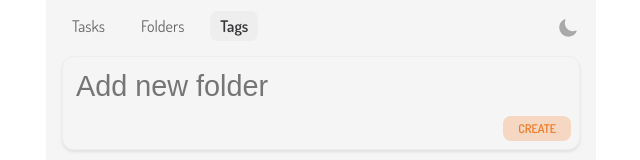
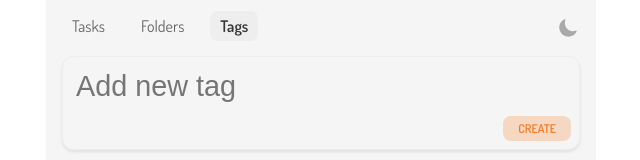
Before and after one commit to mDep07/todo-app, a React (Create React App) app: page /tags in a window 1280 px wide. Shown: the top 160 px of the page, without its empty margins (319-959 px from the left). Built offline with nearby package versions, Linux system fonts and the light colour scheme.

Commit message:
Tags pages, form and hook

```diff
--- a/src/Pages/Tags.tsx
+++ b/src/Pages/Tags.tsx
@@ -1,14 +1,38 @@
 import React from 'react';
 
 import { ITag } from '../interfaces/tag'
+import useTags from '../hooks/useTags';
 
+import TagsService from '../services/tags';
 import TagsForm from '../components/Tags/TagsForm';
 
 export default function Tags() {
+  const [state, dispatch] = useTags();
+
+  const Tags = new TagsService();
+
+  const handleCreate = (tag: ITag) => {
+    const newTag = Tags.add(tag);
+    dispatch({ type: 'add', payload: newTag })
+  }
+
+  const handleRemove = (tagId: string) => {
+    const removedTag = Tags.remove(tagId);
+    if(!removedTag) {
+      return
+    }
+
+    dispatch({ type: 'remove', payload: removedTag })
+  }
 
   return (
     <section style={{ padding: '0 1rem' }}>
-      <TagsForm create={tag => console.log({tag})} />
+      <TagsForm create={handleCreate} />
+      {
+        state.tags.map(tag => (
+          <p>{tag.name}</p>
+        ))
+      }
     </section>
   )
 }
--- a/src/components/Tags/TagsForm.tsx
+++ b/src/components/Tags/TagsForm.tsx
@@ -28,7 +28,7 @@ export default function TagForm({ create }: TagFormParams) {
           minLength={3}
           autoComplete="off"
           type="text"
-          placeholder="Add new folder"
+          placeholder="Add new tag"
           {...formik.getFieldProps('name')}
         />
       </StyledFormControl>
--- /dev/null
+++ b/src/hooks/useTags.ts
@@ -0,0 +1,45 @@
+import { Reducer, useReducer } from "react";
+
+import { ITag } from "../interfaces/tag";
+import TagsService from "../services/tags";
+
+export default function useTags() {
+
+  const Tags = new TagsService();
+
+  type TState = {
+    tags: ITag[]
+  };
+
+  type TAction = { type: 'add' | 'remove', payload: ITag }
+
+  const reducer: Reducer<TState, TAction> = (state, action): TState => {
+    const { type, payload } = action;
+
+    switch(type) {
+      case 'add': {
+        const { tags } = state;
+        const newTag = payload;
+
+        return {
+          ...state,
+          tags: [...tags, newTag]
+        }
+      }
+      case 'remove': {
+        const removedTag = payload;
+
+        return {
+          ...state,
+          tags: state.tags.filter(tag => tag.id !== removedTag.id)
+        };
+      }
+      default:
+        return state
+    }
+  }
+
+  const tags = Tags.getAll();
+
+  return useReducer(reducer, { tags });
+}
```
